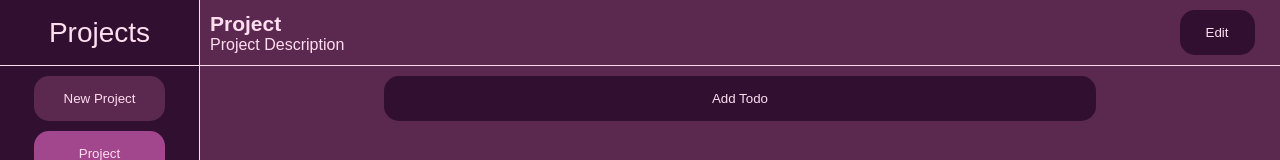
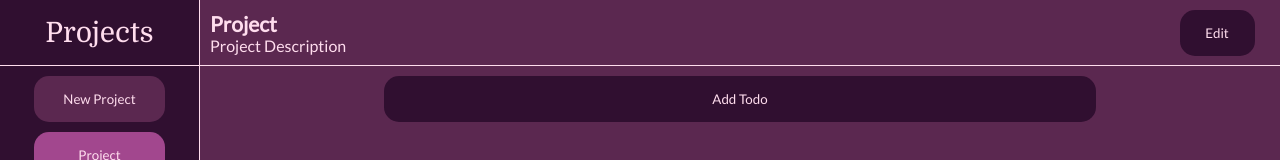
Before and after one commit to MooreSA/two-doo, a React (Create React App) app: page / in a window 1280 px wide. Shown: the top 160 px of the page. Built offline with nearby package versions, Linux system fonts and the light colour scheme.

Commit message:
Small CSS tweaks

```diff
--- a/src/App.jsx
+++ b/src/App.jsx
@@ -1,4 +1,4 @@
-import React, { useState } from 'react';
+import React, { useState, useEffect } from 'react';
 import Header from './components/Header';
 import Sidebar from './components/Sidebar';
 import Todolist from './components/Todolist';
@@ -55,7 +55,7 @@ const App = () => {
     setProjectHandler(
       projectHandler.removeTodo(activeProjectIndex, todoIndex),
     );
-    discardModal();
+    // discardModal();
   };
 
   // appends the project to the app
@@ -63,14 +63,14 @@ const App = () => {
     setProjectHandler(
       projectHandler.appendProject(projectInfo),
     );
-    discardModal();
+    // discardModal();
   };
 
   const saveEditProject = (projectInfo) => {
     setProjectHandler(
       projectHandler.editProject(activeProjectIndex, projectInfo),
     );
-    discardModal();
+    // discardModal();
   };
 
   const deleteProject = () => {
@@ -78,7 +78,7 @@ const App = () => {
       setProjectHandler(projectHandler.deleteProject(activeProjectIndex));
       setActiveProject(0);
     }
-    discardModal();
+    // discardModal();
   };
 
   // swaps the current active project
@@ -86,6 +86,10 @@ const App = () => {
     const newIndex = parseInt(event.target.dataset.projectId, 10);
     setActiveProject(newIndex);
   };
+
+  useEffect(() => {
+    discardModal();
+  }, [projectHandler]);
 
   return (
     <div className="page">
@@ -101,7 +105,7 @@ const App = () => {
       { editTodoFlag
         ? (
           <Modal
-            todoFunctions={{ saveEditTodo, deleteTodo }}
+            todoFunctions={{ saveEditTodo, deleteTodo, discardModal }}
             index={editTodoFlag.index}
             todoInfo={editTodoFlag.todoInfo}
           />
--- a/src/styles/_base.scss
+++ b/src/styles/_base.scss
@@ -1,3 +1,6 @@
+@import url('https://fonts.googleapis.com/css?family=Lato');
+@import url('https://fonts.googleapis.com/css?family=Domine');
+
 $backgroundcolor: #5B2850;
 $alternate-bg-color: #300F30;
 
@@ -5,7 +8,8 @@ $border-color: #FFDDEE;
 
 $font-size: 14px;
 $font-color: #FFDDEE;
-$font-family: sans-serif;
+$font-family: 'Lato', sans-serif;
+$font-emphasis: 'Domine', serif;
 
 * {
     box-sizing: border-box;
--- a/src/styles/_current-project.scss
+++ b/src/styles/_current-project.scss
@@ -3,7 +3,6 @@
     width: 100%;
     max-width: 100%;
     overflow: hidden;
-
     padding: 10px;
 
     display: flex;
--- a/src/styles/_header.scss
+++ b/src/styles/_header.scss
@@ -19,6 +19,7 @@
     }
 
     &__title {
+        font-family: $font-emphasis;
         font-size: $font-size * 2;
     }
 }
```
Also changed, not shown: src/fonts/Lato-Regular.ttf (added), src/fonts/SourceSansPro-Regular.ttf (added).
